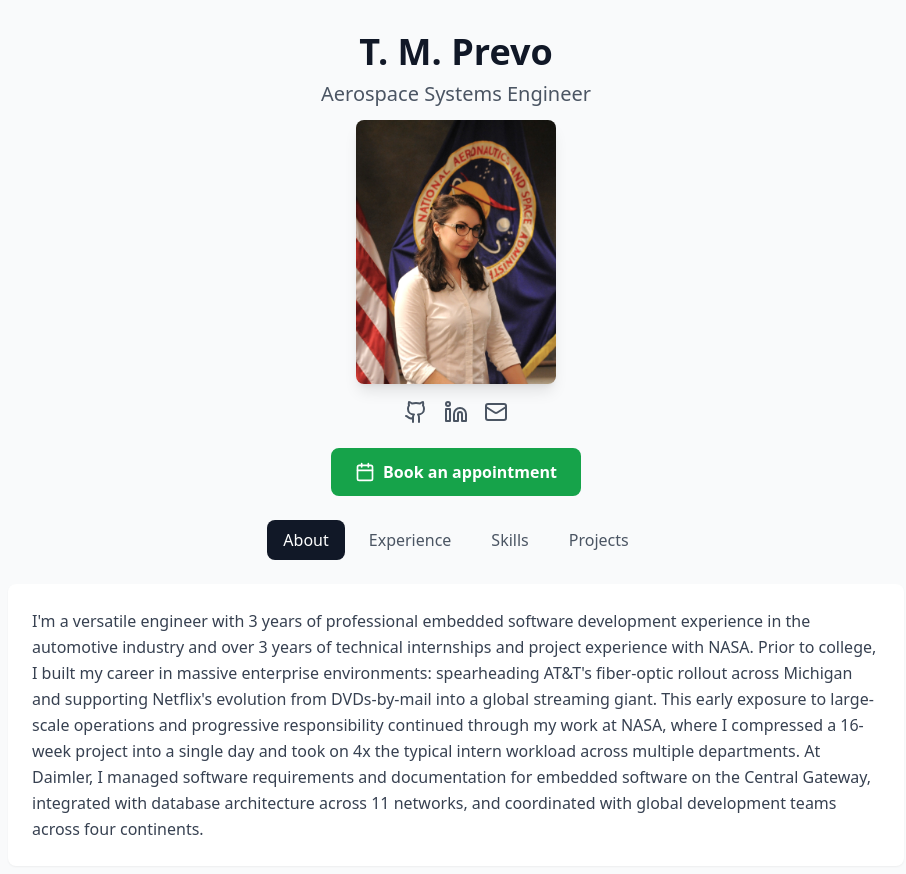
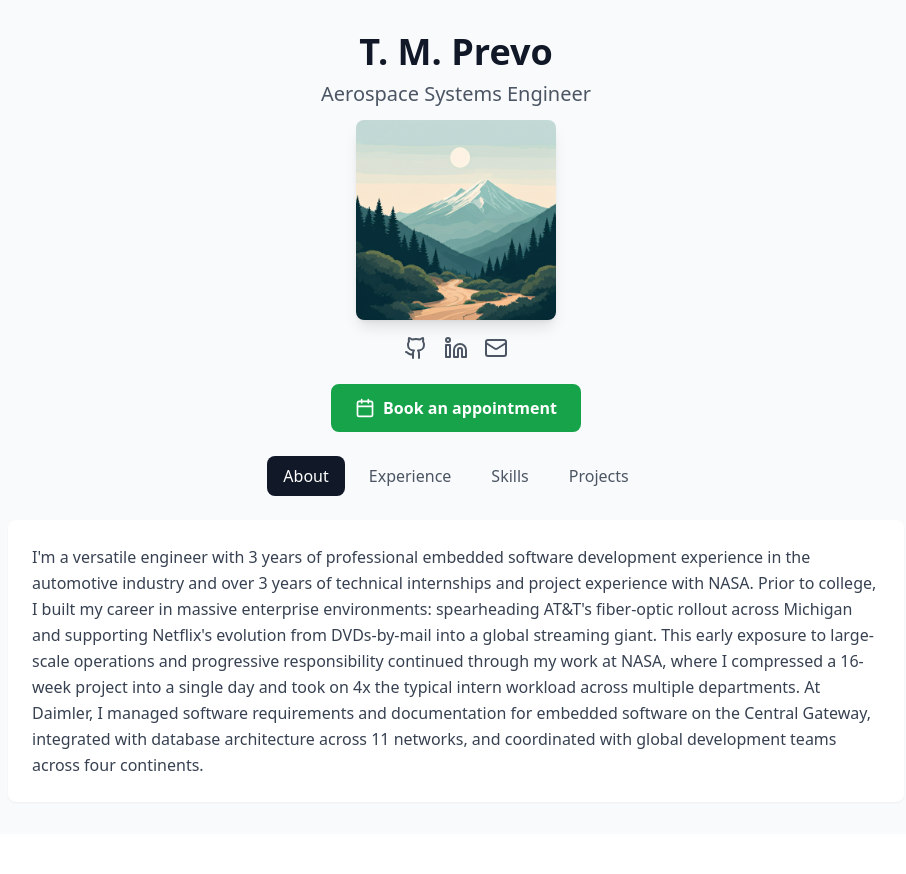
Before and after one commit to Tearemuptara/nextjs-web-dash, a Next.js app: page / in a window 1280 px wide. Shown: the top 874 px of the page, without its empty margins (184-1090 px from the left). After the commit the page ends 834 px from the top, so only its background shows below. Built offline with nearby package versions, Linux system fonts and the light colour scheme.

Commit message:
update cover photo

```diff
--- a/app/page.tsx
+++ b/app/page.tsx
@@ -73,8 +73,8 @@
             Aerospace Systems Engineer
           </p>
           <div className="flex justify-center items-center mb-4">
-            <Image src="/project_files/Prevo_Headshot.JPG"
-              alt="A professional in a white collared shirt with brown hair, sitting in front of the US NASA's flags."
+            <Image src="/project_files/mountain-theme.png"
+              alt="Minimalist illustration of a snow-capped mountain peak with evergreen forests and a winding dirt path in the foreground."
               width={200} // width in pixels
               height={0} // height in pixels
               priority
```
Also changed, not shown: public/project_files/Prevo_Headshot.JPG (deleted), public/project_files/mountain-theme.png (added).
